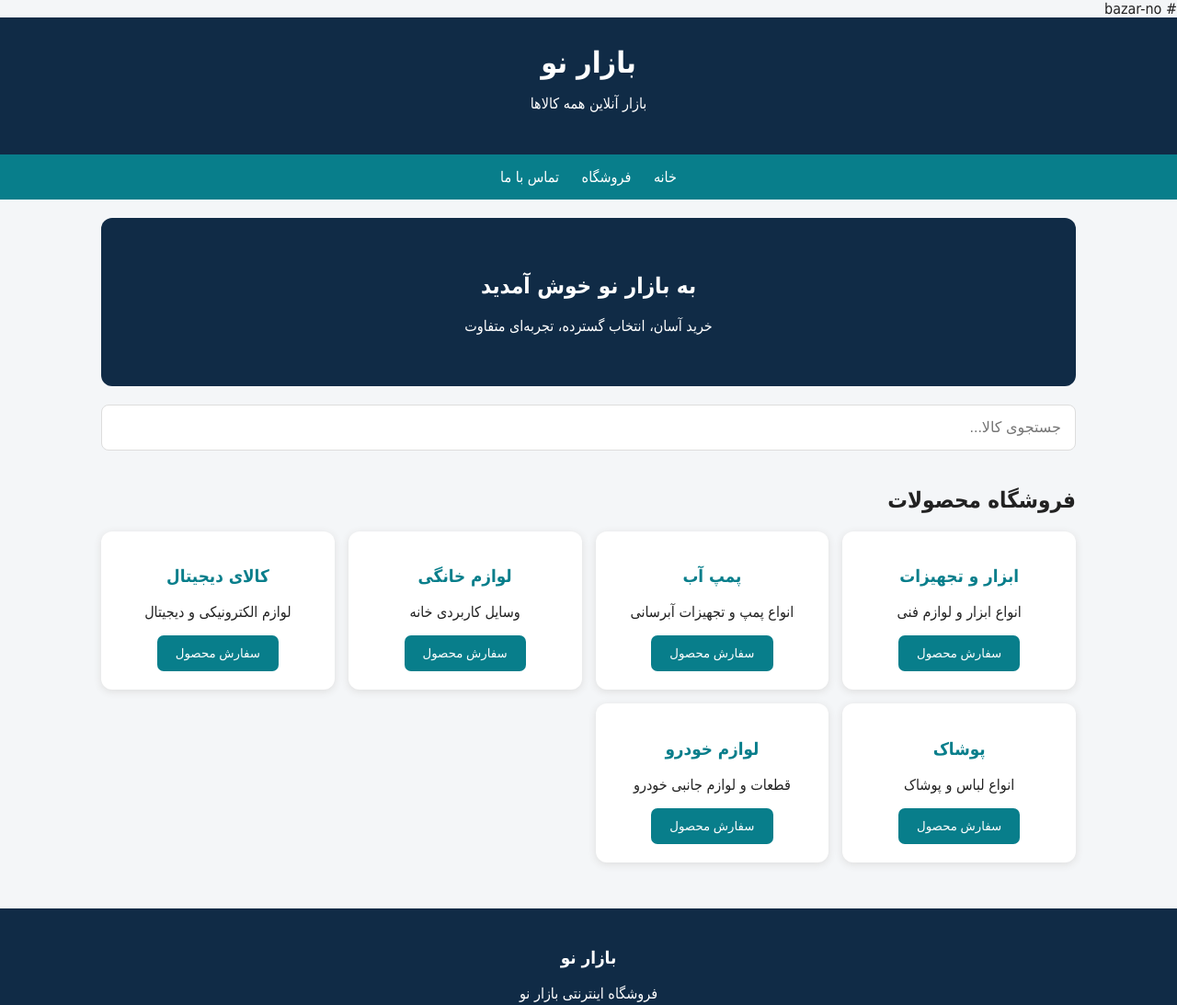
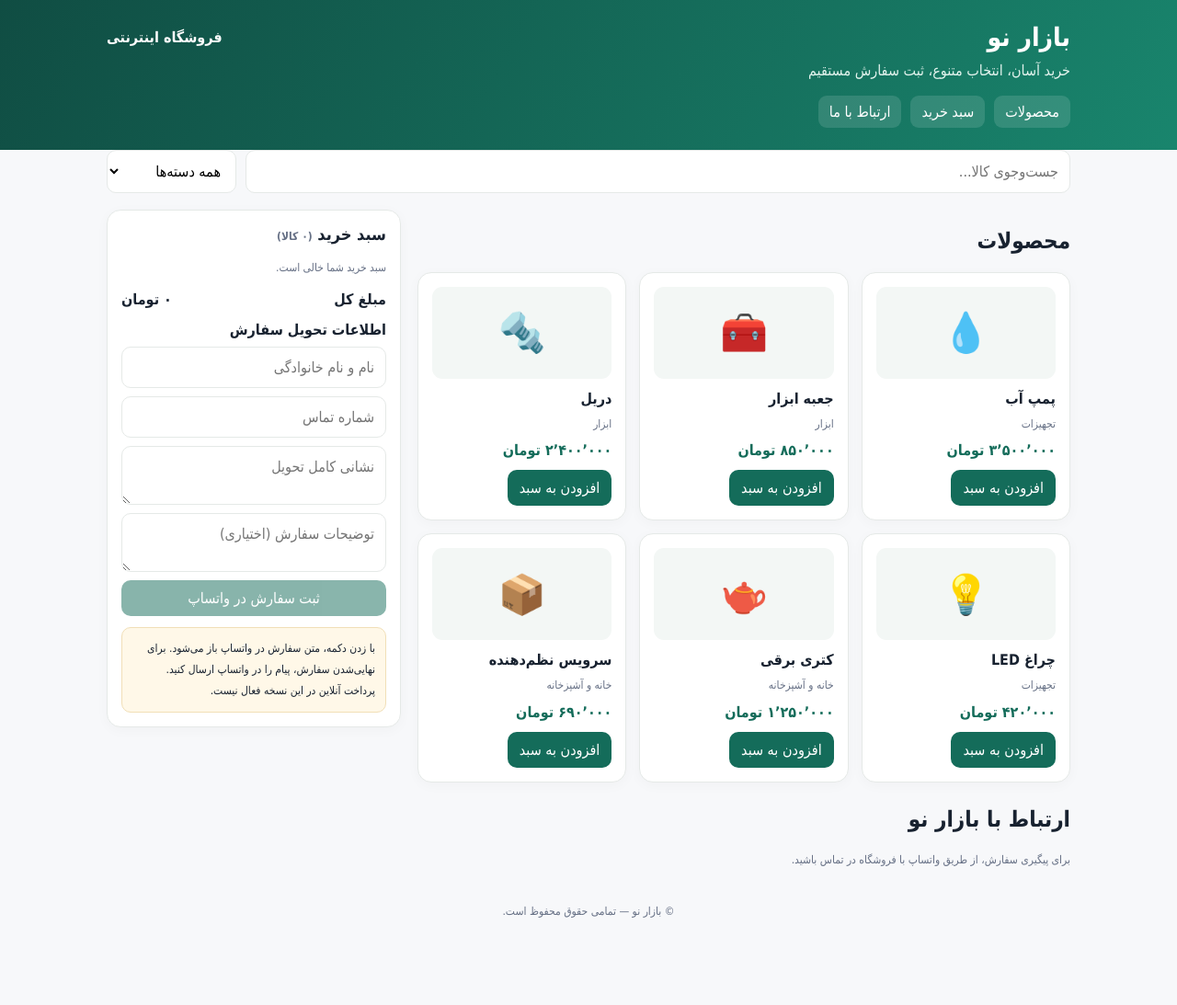
Before and after one commit to khashayar187-design/bazar-no, a plain HTML site: page index.html in a window 1280 px wide. Shown: the top 1093 px of the page at 92% size. After the commit the page ends 1023 px from the top, so only its background shows below. Drawn offline with Linux system fonts and the light colour scheme.

Commit message:
Add files via upload

```diff
--- a/index.html
+++ b/index.html
@@ -1,69 +1,107 @@
-# bazar-no
-
-<!DOCTYPE html>
+<!doctype html>
 <html lang="fa" dir="rtl">
 <head>
-<meta charset="UTF-8">
-<meta name="viewport" content="width=device-width, initial-scale=1.0">
-<title>بازار نو | فروشگاه اینترنتی</title>
+<meta charset="utf-8">
+<meta name="viewport" content="width=device-width,initial-scale=1">
+<title>بازار نو | خرید آسان</title>
 <style>
-*{box-sizing:border-box}
-body{margin:0;font-family:tahoma;background:#f4f6f8;color:#222}
-header{background:#102b46;color:white;padding:30px;text-align:center}
-header h1{font-size:32px;margin:0}
-nav{background:#087e8b;padding:15px;text-align:center}
-nav a{color:white;text-decoration:none;margin:10px}
-.container{max-width:1100px;margin:auto;padding:20px}
-.hero{background:#102b46;color:white;padding:40px;text-align:center;border-radius:12px}
-.search{width:100%;padding:15px;margin:20px 0;border:1px solid #ddd;border-radius:8px;font-size:16px}
-.products{display:grid;grid-template-columns:repeat(auto-fit,minmax(210px,1fr));gap:15px}
-.product{background:white;padding:20px;border-radius:12px;text-align:center;box-shadow:0 2px 8px #ddd}
-.product h3{color:#087e8b}
-button{background:#087e8b;color:white;border:0;padding:12px 20px;border-radius:7px;cursor:pointer}
-footer{background:#102b46;color:white;text-align:center;padding:25px;margin-top:30px}
+:root{--ink:#182230;--muted:#667085;--brand:#146c5a;--soft:#f3f7f5;--line:#e5e9e7}
+*{box-sizing:border-box}body{margin:0;font-family:Tahoma,Arial,sans-serif;background:#f7f8fa;color:var(--ink)}
+header{background:linear-gradient(120deg,#104d43,#19856d);color:#fff;padding:24px 16px}
+.wrap{max-width:1080px;margin:auto;padding:0 16px}.top{display:flex;justify-content:space-between;align-items:center;gap:12px;flex-wrap:wrap}
+h1{margin:0;font-size:28px}header p{margin:10px 0 0;color:#e2f3ed}
+nav{display:flex;gap:10px;flex-wrap:wrap;margin-top:18px}nav a{color:white;text-decoration:none;background:#ffffff20;padding:8px 12px;border-radius:9px}
+main{padding:24px 0}.toolbar{display:flex;gap:10px;flex-wrap:wrap;margin-bottom:18px}
+input,select,textarea{font:inherit;padding:12px;border:1px solid var(--line);border-radius:10px;background:#fff;min-width:0}
+#search{flex:1;min-width:180px}.layout{display:grid;grid-template-columns:minmax(0,1fr) 320px;gap:18px;align-items:start}
+.products{display:grid;grid-template-columns:repeat(auto-fit,minmax(190px,1fr));gap:14px}
+.card,.panel{background:#fff;border:1px solid var(--line);border-radius:15px;padding:15px;box-shadow:0 3px 14px #15251a08}
+.pic{height:100px;background:var(--soft);border-radius:11px;display:grid;place-items:center;font-size:42px}
+.card h3{font-size:16px;margin:12px 0 7px}.price{font-weight:bold;color:var(--brand);margin:8px 0 12px}
+button{font:inherit;border:0;border-radius:10px;padding:10px 13px;cursor:pointer;background:var(--brand);color:#fff}
+button.secondary{background:#edf4f1;color:var(--brand)}button:disabled{opacity:.5;cursor:not-allowed}
+.panel{position:sticky;top:12px}.panel h2{font-size:18px;margin:0 0 12px}
+.cartline{display:flex;justify-content:space-between;gap:8px;border-bottom:1px solid var(--line);padding:9px 0;font-size:13px}
+.qty{display:flex;align-items:center;gap:6px}.qty button{padding:3px 8px}
+.total{display:flex;justify-content:space-between;font-weight:bold;margin:14px 0}
+form{display:grid;gap:9px;margin-top:12px}form input,form textarea{width:100%}small,.muted{color:var(--muted);font-size:12px;line-height:1.8}
+.notice{background:#fff8e8;border:1px solid #f1dfb7;padding:11px;border-radius:10px;font-size:12px;line-height:1.9;margin-top:12px}
+footer{text-align:center;color:var(--muted);padding:25px 12px;font-size:12px}
+@media(max-width:760px){.layout{grid-template-columns:1fr}.panel{position:static}.top h1{font-size:24px}}
 </style>
 </head>
 <body>
-<header>
-<h1>بازار نو</h1>
-<p>بازار آنلاین همه کالاها</p>
-</header>
-<nav>
-<a href="#">خانه</a>
-<a href="#products">فروشگاه</a>
-<a href="#contact">تماس با ما</a>
-</nav>
-<div class="container">
-<section class="hero">
-<h2>به بازار نو خوش آمدید</h2>
-<p>خرید آسان، انتخاب گسترده، تجربه‌ای متفاوت</p>
-</section>
-<input class="search" id="search" placeholder="جستجوی کالا..." oninput="searchProducts()">
-<h2 id="products">فروشگاه محصولات</h2>
-<div class="products">
-<div class="product"><h3>ابزار و تجهیزات</h3><p>انواع ابزار و لوازم فنی</p><button onclick="contact()">سفارش محصول</button></div>
-<div class="product"><h3>پمپ آب</h3><p>انواع پمپ و تجهیزات آبرسانی</p><button onclick="contact()">سفارش محصول</button></div>
-<div class="product"><h3>لوازم خانگی</h3><p>وسایل کاربردی خانه</p><button onclick="contact()">سفارش محصول</button></div>
-<div class="product"><h3>کالای دیجیتال</h3><p>لوازم الکترونیکی و دیجیتال</p><button onclick="contact()">سفارش محصول</button></div>
-<div class="product"><h3>پوشاک</h3><p>انواع لباس و پوشاک</p><button onclick="contact()">سفارش محصول</button></div>
-<div class="product"><h3>لوازم خودرو</h3><p>قطعات و لوازم جانبی خودرو</p><button onclick="contact()">سفارش محصول</button></div>
-</div>
-</div>
-<footer id="contact">
-<h3>بازار نو</h3>
-<p>فروشگاه اینترنتی بازار نو</p>
-<p>تمام حقوق محفوظ است.</p>
-</footer>
+<header><div class="wrap">
+ <div class="top"><h1>بازار نو</h1><strong>فروشگاه اینترنتی</strong></div>
+ <p>خرید آسان، انتخاب متنوع، ثبت سفارش مستقیم</p>
+ <nav><a href="#products">محصولات</a><a href="#cart">سبد خرید</a><a href="#contact">ارتباط با ما</a></nav>
+</div></header>
+<main class="wrap">
+ <div class="toolbar">
+  <input id="search" type="search" placeholder="جست‌وجوی کالا..." aria-label="جست‌وجوی کالا">
+  <select id="category" aria-label="دسته‌بندی">
+   <option value="همه">همه دسته‌ها</option><option>ابزار</option><option>خانه و آشپزخانه</option><option>تجهیزات</option>
+  </select>
+ </div>
+ <div class="layout">
+  <section id="products"><h2>محصولات</h2><div class="products" id="productList"></div></section>
+  <aside class="panel" id="cart">
+   <h2>سبد خرید <span class="muted" id="count">(۰ کالا)</span></h2>
+   <div id="cartItems"><p class="muted">سبد خرید شما خالی است.</p></div>
+   <div class="total"><span>مبلغ کل</span><span id="total">۰ تومان</span></div>
+   <form id="orderForm">
+    <strong>اطلاعات تحویل سفارش</strong>
+    <input name="name" placeholder="نام و نام خانوادگی" required>
+    <input name="phone" inputmode="tel" placeholder="شماره تماس" required>
+    <textarea name="address" rows="2" placeholder="نشانی کامل تحویل" required></textarea>
+    <textarea name="note" rows="2" placeholder="توضیحات سفارش (اختیاری)"></textarea>
+    <button type="submit" id="submit">ثبت سفارش در واتساپ</button>
+   </form>
+   <div class="notice">با زدن دکمه، متن سفارش در واتساپ باز می‌شود. برای نهایی‌شدن سفارش، پیام را در واتساپ ارسال کنید. پرداخت آنلاین در این نسخه فعال نیست.</div>
+  </aside>
+ </div>
+ <section id="contact" style="margin-top:26px"><h2>ارتباط با بازار نو</h2><p class="muted">برای پیگیری سفارش، از طریق واتساپ با فروشگاه در تماس باشید.</p></section>
+</main>
+<footer>© بازار نو — تمامی حقوق محفوظ است.</footer>
 <script>
-function searchProducts(){
-let q=document.getElementById('search').value;
-document.querySelectorAll('.product').forEach(p=>{
-p.style.display=p.innerText.includes(q)?'block':'none';
+const products = [
+ {id:1,name:"پمپ آب",category:"تجهیزات",price:3500000,emoji:"💧"},
+ {id:2,name:"جعبه ابزار",category:"ابزار",price:850000,emoji:"🧰"},
+ {id:3,name:"دریل",category:"ابزار",price:2400000,emoji:"🔩"},
+ {id:4,name:"چراغ LED",category:"تجهیزات",price:420000,emoji:"💡"},
+ {id:5,name:"کتری برقی",category:"خانه و آشپزخانه",price:1250000,emoji:"🫖"},
+ {id:6,name:"سرویس نظم‌دهنده",category:"خانه و آشپزخانه",price:690000,emoji:"📦"}
+];
+const waNumber = "989197649207"; // شماره تأییدشده، با قالب بین‌المللی واتساپ
+const cart = {};
+const fmt = n => new Intl.NumberFormat("fa-IR").format(n) + " تومان";
+function renderProducts(){
+ const q=document.getElementById("search").value.trim().toLowerCase();
+ const c=document.getElementById("category").value;
+ const items=products.filter(p=>(c==="همه"||p.category===c)&&p.name.toLowerCase().includes(q));
+ document.getElementById("productList").innerHTML=items.map(p=>`<article class="card"><div class="pic">${p.emoji}</div><h3>${p.name}</h3><small>${p.category}</small><div class="price">${fmt(p.price)}</div><button onclick="add(${p.id})">افزودن به سبد</button></article>`).join("") || "<p>محصولی پیدا نشد.</p>";
+}
+function add(id){cart[id]=(cart[id]||0)+1;renderCart()}
+function change(id,d){cart[id]=(cart[id]||0)+d;if(cart[id]<=0)delete cart[id];renderCart()}
+function renderCart(){
+ const entries=Object.entries(cart);
+ let qty=0,sum=0;
+ document.getElementById("cartItems").innerHTML=entries.length?entries.map(([id,n])=>{const p=products.find(x=>x.id==id);qty+=n;sum+=p.price*n;return `<div class="cartline"><div>${p.name}<br><small>${fmt(p.price)}</small></div><div class="qty"><button class="secondary" type="button" onclick="change(${id},-1)">−</button><b>${n}</b><button class="secondary" type="button" onclick="change(${id},1)">+</button></div></div>`}).join(""):"<p class='muted'>سبد خرید شما خالی است.</p>";
+ document.getElementById("count").textContent=`(${new Intl.NumberFormat("fa-IR").format(qty)} کالا)`;
+ document.getElementById("total").textContent=fmt(sum);
+ document.getElementById("submit").disabled=!entries.length;
+}
+document.getElementById("search").addEventListener("input",renderProducts);
+document.getElementById("category").addEventListener("change",renderProducts);
+document.getElementById("orderForm").addEventListener("submit",e=>{
+ e.preventDefault();
+ if(!Object.keys(cart).length){alert("سبد خرید خالی است.");return}
+ const f=new FormData(e.target);
+ const lines=Object.entries(cart).map(([id,n])=>{const p=products.find(x=>x.id==id);return `• ${p.name} × ${n} — ${fmt(p.price*n)}`});
+ const total=Object.entries(cart).reduce((s,[id,n])=>s+products.find(p=>p.id==id).price*n,0);
+ const msg=["سلام، برای ثبت سفارش از بازار نو پیام می‌دهم.","",`نام: ${f.get("name")}`,`تلفن: ${f.get("phone")}`,`نشانی: ${f.get("address")}`,"","اقلام سفارش:",...lines,"",`مبلغ کل: ${fmt(total)}`,`توضیحات: ${f.get("note")||"ندارد"}`].join("\n");
+ window.open(`https://wa.me/${waNumber}?text=${encodeURIComponent(msg)}`,"_blank");
 });
-}
-function contact(){
-alert('اطلاعات تماس فروشگاه هنوز ثبت نشده است.');
-}
+renderProducts();renderCart();
 </script>
-</body>
-</html>
+</body></html>
```
